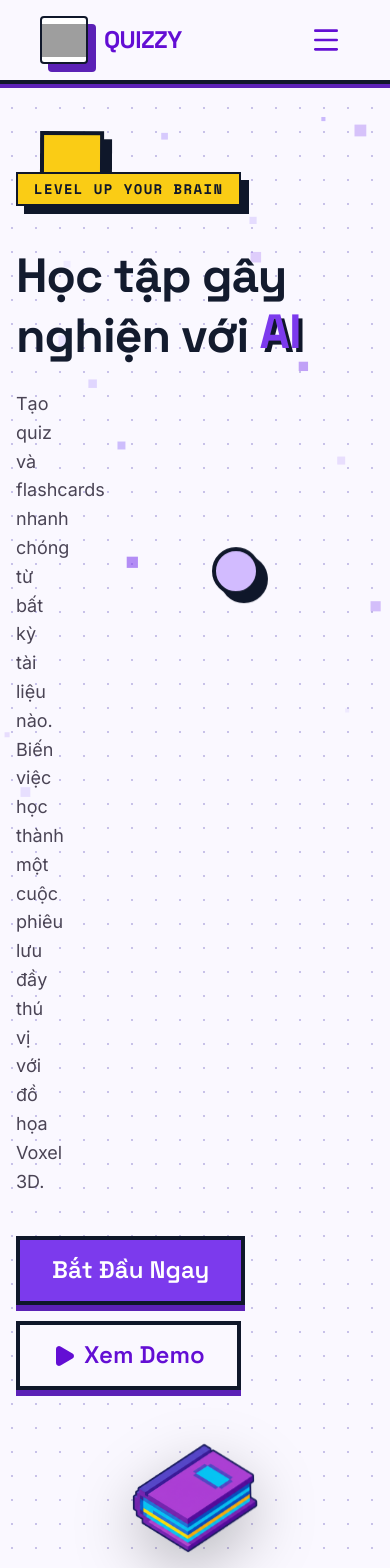
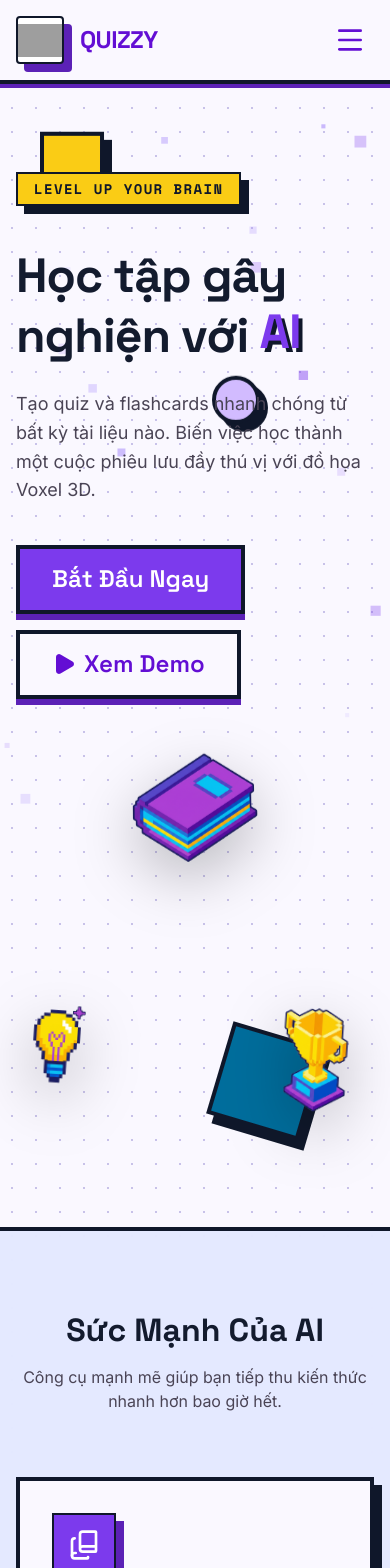
Before and after one commit to nhathuyIT/QuizzyFE, a Next.js app: page / in a window 390 px wide. Shown: the top 1568 px of the page. Built offline with nearby package versions, Linux system fonts and the light colour scheme; grey boxes are pictures that could not be loaded.

Commit message:
fix: homepage UI

```diff
--- a/src/app/page.tsx
+++ b/src/app/page.tsx
@@ -86,7 +86,7 @@ export default function HomePage() {
       <canvas id="pixel-canvas" ref={canvasRef}></canvas>
       <div className="content-wrapper flex flex-col min-h-screen">
         {/* TopNavBar */}
-        <nav className="bg-surface text-primary font-headline-md text-headline-md docked full-width top-0 border-b-4 border-border-dark shadow-[0px_4px_0px_0px_#5B21B6] mb-voxel-depth-md flex justify-between items-center px-margin-desktop py-4 w-full sticky z-50">
+        <nav className="bg-surface text-primary font-headline-md text-headline-md docked full-width top-0 border-b-4 border-border-dark shadow-[0px_4px_0px_0px_#5B21B6] mb-voxel-depth-md flex justify-between items-center px-[16px] md:px-[40px] py-4 w-full sticky z-50">
           <div className="flex items-center gap-4">
             <img
               alt="Voxel Learn Logo"
@@ -109,7 +109,7 @@ export default function HomePage() {
         </nav>
 
         {/* Hero Section */}
-        <header className="relative w-full px-margin-mobile md:px-margin-desktop py-20 md:py-32 flex flex-col md:flex-row items-center justify-between gap-12 overflow-hidden">
+        <header className="relative w-full px-[16px] md:px-[40px] py-20 md:py-32 flex flex-col md:flex-row items-center justify-between gap-12 overflow-hidden">
           {/* Floating Elements */}
           <div className="absolute top-10 left-10 w-16 h-16 bg-accent-yellow border-4 border-border-dark voxel-shadow animate-float z-0"></div>
           <div className="absolute bottom-20 right-20 w-24 h-24 bg-tertiary-container border-4 border-border-dark voxel-shadow animate-float-delayed z-0 rotate-12"></div>
@@ -122,7 +122,7 @@ export default function HomePage() {
             <h1 className="font-headline-xl text-headline-xl md:text-[64px] font-bold text-on-background leading-tight">
               Học tập gây nghiện với <span className="text-primary-container inline-block translate-y-[-4px] drop-shadow-[4px_4px_0_#0F172A]">AI</span>
             </h1>
-            <p className="font-body-lg text-body-lg text-on-surface-variant max-w-lg">
+            <p className="font-body-lg text-body-lg text-on-surface-variant max-w-[32rem]">
               Tạo quiz và flashcards nhanh chóng từ bất kỳ tài liệu nào. Biến việc học thành một cuộc phiêu lưu đầy thú vị với đồ họa Voxel 3D.
             </p>
             <div className="flex flex-wrap gap-4 mt-4">
@@ -159,11 +159,11 @@ export default function HomePage() {
         </header>
 
         {/* Features Section */}
-        <section className="px-margin-mobile md:px-margin-desktop py-20 bg-surface-container-high/90 backdrop-blur-md w-full border-t-4 border-border-dark">
-          <div className="max-w-6xl mx-auto relative z-10">
+        <section className="px-[16px] md:px-[40px] py-20 bg-surface-container-high/90 backdrop-blur-md w-full border-t-4 border-border-dark">
+          <div className="max-w-[72rem] mx-auto relative z-10">
             <div className="text-center mb-16">
               <h2 className="font-headline-lg text-headline-lg text-on-background mb-4">Sức Mạnh Của AI</h2>
-              <p className="font-body-md text-body-md text-on-surface-variant max-w-2xl mx-auto">Công cụ mạnh mẽ giúp bạn tiếp thu kiến thức nhanh hơn bao giờ hết.</p>
+              <p className="font-body-md text-body-md text-on-surface-variant max-w-[42rem] mx-auto">Công cụ mạnh mẽ giúp bạn tiếp thu kiến thức nhanh hơn bao giờ hết.</p>
             </div>
             <div className="grid grid-cols-1 md:grid-cols-3 gap-8">
               <div className="bg-surface p-8 border-4 border-border-dark voxel-shadow flex flex-col items-start gap-4 hover:translate-y-[-8px] transition-transform duration-300">
@@ -192,8 +192,8 @@ export default function HomePage() {
         </section>
 
         {/* Testimonials Section */}
-        <section className="px-margin-mobile md:px-margin-desktop py-24 bg-surface/90 backdrop-blur-md w-full border-t-4 border-border-dark overflow-hidden relative">
-          <div className="max-w-5xl mx-auto relative z-10">
+        <section className="px-[16px] md:px-[40px] py-24 bg-surface/90 backdrop-blur-md w-full border-t-4 border-border-dark overflow-hidden relative">
+          <div className="max-w-[64rem] mx-auto relative z-10">
             <h2 className="font-headline-lg text-headline-lg text-center text-on-background mb-16">Học Viên Nói Gì?</h2>
             <div className="grid grid-cols-1 md:grid-cols-2 gap-8">
               <div className="bg-surface-white p-8 border-4 border-border-dark voxel-shadow-primary relative">
@@ -231,7 +231,7 @@ export default function HomePage() {
         </section>
 
         {/* Footer */}
-        <footer className="bg-surface-container/90 backdrop-blur-md text-secondary font-body-md text-body-md full-width mt-auto border-t-4 border-border-dark flex flex-col md:flex-row justify-between items-center px-margin-desktop py-12 w-full gap-8 relative z-10">
+        <footer className="bg-surface-container/90 backdrop-blur-md text-secondary font-body-md text-body-md full-width mt-auto border-t-4 border-border-dark flex flex-col md:flex-row justify-between items-center px-[16px] md:px-[40px] py-12 w-full gap-8 relative z-10">
           <div className="flex items-center gap-2">
             <span className="font-headline-md text-headline-md text-primary font-bold">QUIZZY</span>
           </div>
```
